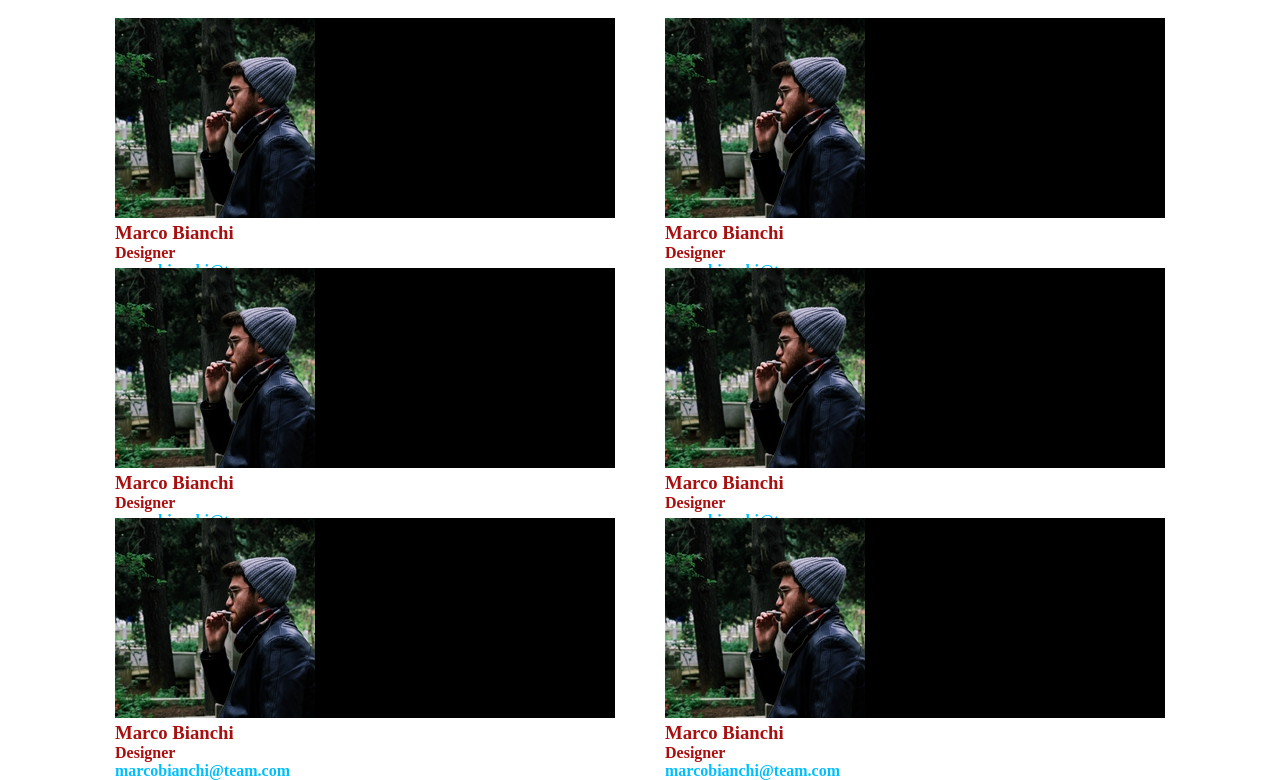
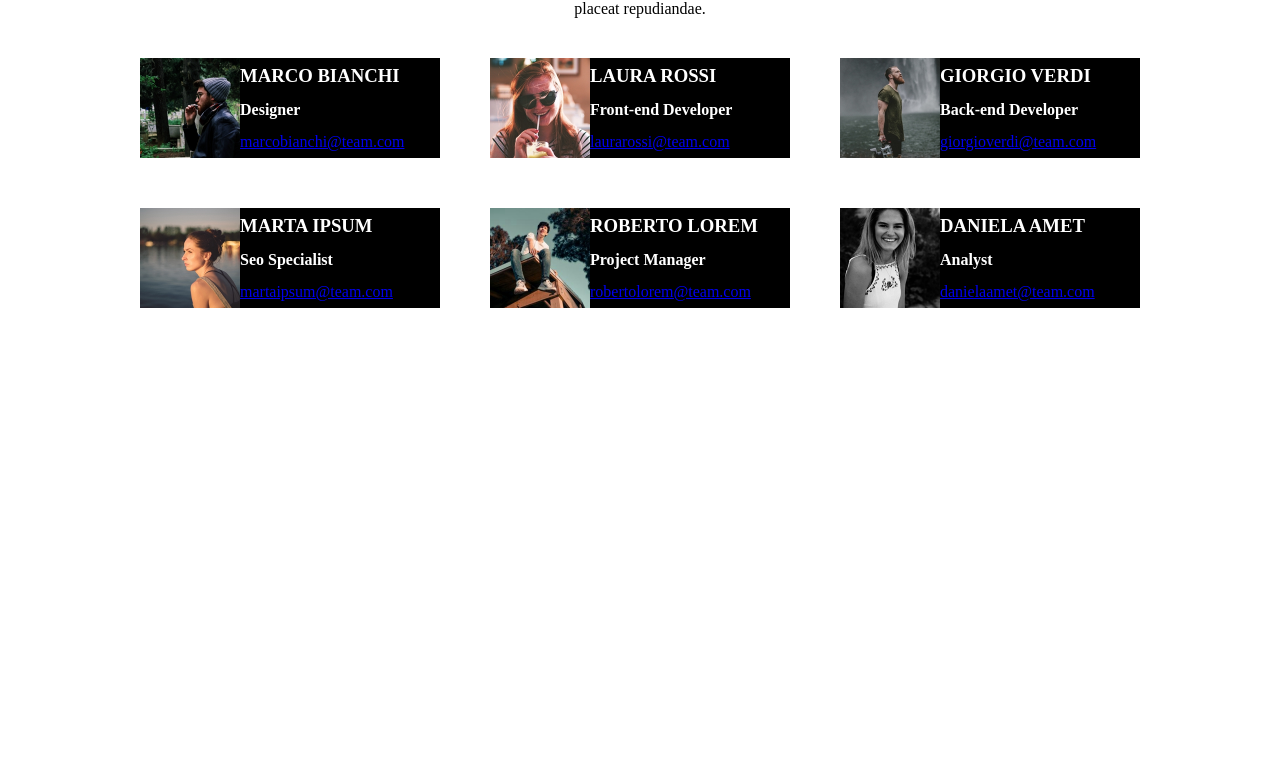
Before and after one commit to Andreacolaci99/html-css-flex-cards, a plain HTML site: page index.html in a window 1280 px wide. Shown: the part 171-951 px from the top of the page. After the commit the page ends 800 px from the top, so only its background shows below. Drawn offline with Linux system fonts and the light colour scheme.

Commit message:
feat : End Exercise

```diff
--- a/index.html
+++ b/index.html
@@ -18,52 +18,64 @@
         </div>
         <div id="cards_box">
             <div class="cards">
-                <img src="./img/male1.png" alt="">
+                <img src="./img/male1.png" alt="" height="100" width="100">
+                <div class="text_container">
                 <h3>
-                    <strong>Marco Bianchi</strong>
+                    <strong>MARCO BIANCHI</strong>
                 </h3>
                 <h4>Designer</h4>
-                <h4 id="email">marcobianchi@team.com</h4>
+                <a href="mailto:marcobianchi@team.com" class="email">marcobianchi@team.com</a>
+              </div>
             </div>
             <div class="cards">
-                 <img src="./img/male1.png" alt="">
+                <img src="./img/female1.png" alt="" height="100" width="100">
+                <div class="text_container">
                 <h3>
-                     <strong>Marco Bianchi</strong>
+                    <strong>LAURA ROSSI</strong>
                 </h3>
-                 <h4>Designer</h4>
-                 <h4 id="email">marcobianchi@team.com</h4>
+                <h4>Front-end Developer</h4>
+                <a href="mailto:laurarossi@team.com" class="email">laurarossi@team.com</a>
+              </div>
             </div>
             <div class="cards">
-                 <img src="./img/male1.png" alt="">
+                <img src="./img/male2.png" alt="" height="100" width="100">
+                <div class="text_container">
                 <h3>
-                     <strong>Marco Bianchi</strong>
+                    <strong>GIORGIO VERDI</strong>
                 </h3>
-                 <h4>Designer</h4>
-                 <h4 id="email">marcobianchi@team.com</h4>
+                <h4>Back-end Developer</h4>
+                <a href="mailto:giorgioverdi@team.com" class="email">giorgioverdi@team.com</a>
+              </div>
             </div>
             <div class="cards">
-                 <img src="./img/male1.png" alt="">
+                <img src="./img/female2.png" alt="" height="100" width="100">
+                <div class="text_container">
                 <h3>
-                     <strong>Marco Bianchi</strong>
+                    <strong>MARTA IPSUM</strong>
                 </h3>
-                 <h4>Designer</h4>
-                 <h4 id="email">marcobianchi@team.com</h4>
+                <h4>Seo Specialist</h4>
+                <a href="mailto:martaipsum@team.com" class="email">martaipsum@team.com</a>
+              </div>
             </div>
             <div class="cards">
-                 <img src="./img/male1.png" alt="">
+                <img src="./img/male3.png" alt="" height="100" width="100">
+                <div class="text_container">
                 <h3>
-                     <strong>Marco Bianchi</strong>
+                    <strong>ROBERTO LOREM</strong>
                 </h3>
-                 <h4>Designer</h4>
-                 <h4 id="email">marcobianchi@team.com</h4>
+                <h4>Project Manager</h4>
+                <a href="mailto:robertolorem@team.com" class="email">robertolorem@team.com</a>
+              </div>
             </div>
             <div class="cards">
-                 <img src="./img/male1.png" alt="">
+                <img src="./img/female3.png" alt="" height="100" width="100">
+                <div class="text_container">
                 <h3>
-                     <strong>Marco Bianchi</strong>
+                    <strong>DANIELA AMET</strong>
                 </h3>
-                 <h4>Designer</h4>
-                 <h4 id="email">marcobianchi@team.com</h4>
+                <h4>Analyst</h4>
+                <a href="mailto:danielaamet@team.com" class="email">danielaamet@team.com</a>
+              </div>
             </div>
         </div>
     </main>
--- a/style.css
+++ b/style.css
@@ -8,27 +8,41 @@ h1 {
     display: flex;
     justify-content: center;
     color:orangered;
+    margin-top: 40px;
 }
+
 
 #under_title {
     display: flex;
     flex-wrap: wrap;
     margin: 40px 400px;
+    text-align: center;
 }
 
 #cards_box {
     display: flex;
     justify-content: center;
+    max-width: 1200px;
     flex-wrap: wrap;
     gap : 50px;
-    flex-grow: 1;
+    margin: 0 auto;
 }
 
 .cards {
-    height: 200px;
-    width: 500px;
+    display: flex;
+    height: 100px;
+    width: 300px;
     background-color: black;
-    color: rgb(169, 15, 15);
+    color: white;
+}
+
+.text_container{
+    display: flex;
+    flex-direction: column;
+    flex-grow: 1;
+    min-width: 0;
+    justify-content: space-around;
+    height: 100%;
 }
 
 #email {
```
Lines whose indentation alone changed are shown as unchanged.
